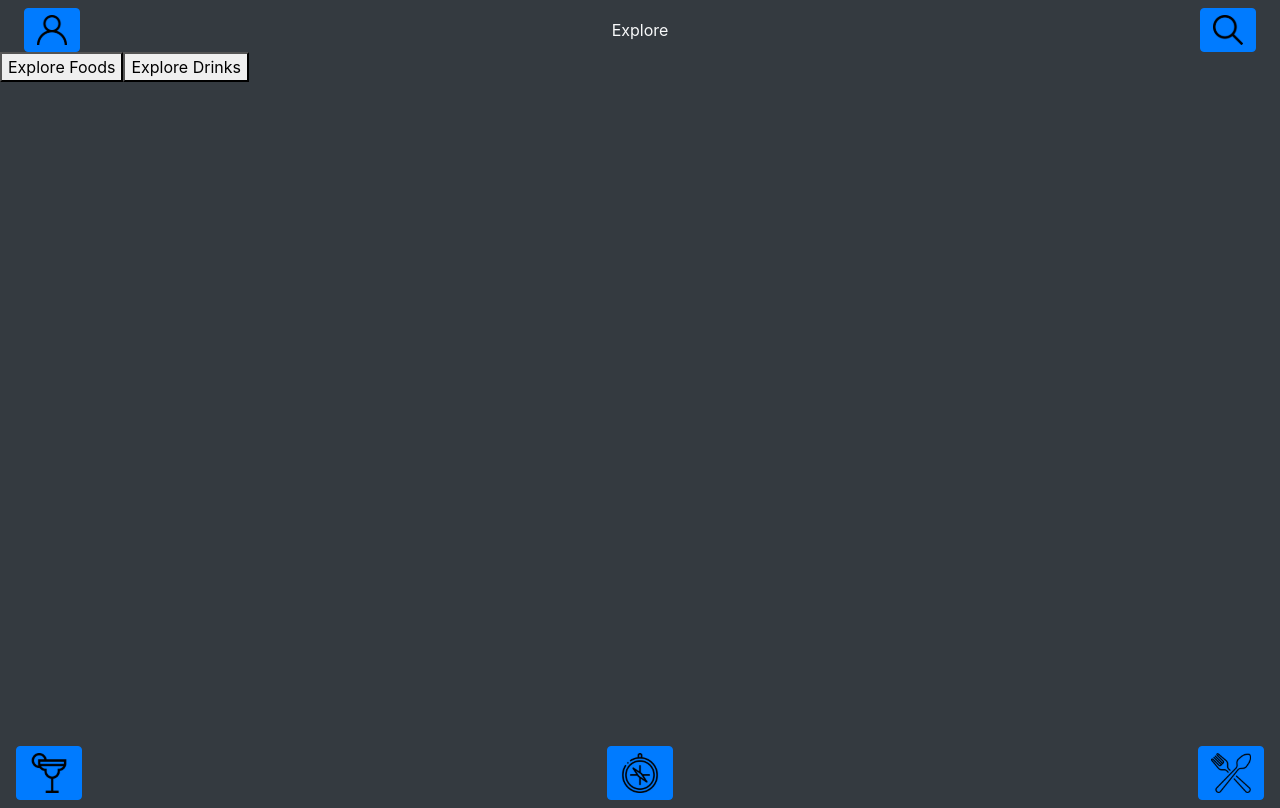
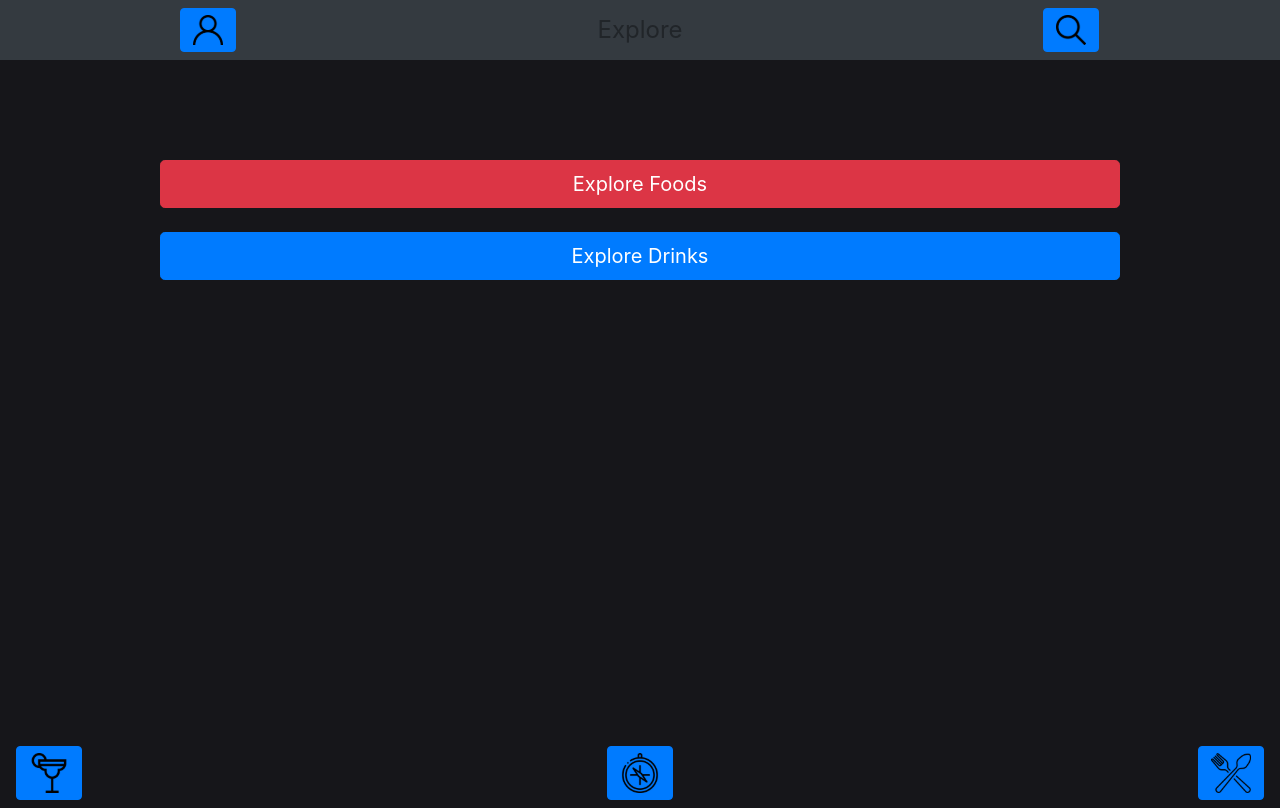
Before and after one commit to victorhsms/recipes-app, a React (Create React App) app: page /explore in a window 1280 px wide. Built offline with nearby package versions, Linux system fonts and the light colour scheme.

Commit message:
estilo do login alterado

```diff
--- a/public/index.html
+++ b/public/index.html
@@ -26,7 +26,7 @@
   <title>React App</title>
 </head>
 
-<body class="bg-dark text-light h-100" ->
+<body class="el-bg h-100" ->
   <noscript>You need to enable JavaScript to run this app.</noscript>
   <div id="root" class="h-100"></div>
   <!--
--- a/src/App.css
+++ b/src/App.css
@@ -28,6 +28,14 @@
   transform-origin: 60px 78px;
 }
 */
+
+.vh-40 {
+  height: 40vh;
+}
+
+.title-header {
+  font-size: 1.5rem;
+}
 
 .meals > .logo {
   animation: shake 1.5s infinite ease;
@@ -66,3 +74,37 @@
     transform: rotate(-10deg);
   }
 }
+
+.el-bg {
+  background-color: #16161a;
+}
+
+.el-headline {
+  color: #fffffe;
+}
+
+.el-p {
+  color: #94a1b2;
+}
+
+.el-btn {
+  background-color: #7f5af0;
+  border: 0;
+  border-radius: 5px;
+  color: #fffffe;
+  font-size: 1.2rem;
+  font-style: bold;
+  padding: 0.6rem;
+}
+
+.il-stroke {
+  background-color: #010101;
+}
+
+.il-secondary {
+  background-color: #72757e;
+}
+
+.il-tertiary {
+  background-color: #2cb67d;
+}
--- a/src/components/Header.js
+++ b/src/components/Header.js
@@ -29,9 +29,9 @@ function Header({ location, history }) {
   };
 
   return (
-    <header>
+    <header className="bg-dark">
 
-      <div className="d-flex align-items-center justify-content-between mt-2 mx-4">
+      <div className="d-flex align-items-center justify-content-around py-2">
         <Link to="/profile">
           <button type="button" className="btn btn-primary">
             <img
@@ -42,7 +42,7 @@ function Header({ location, history }) {
           </button>
         </Link>
 
-        <p data-testid="page-title" className="mb-0">
+        <p data-testid="page-title" className="mb-0 title-header">
           {checkLocationAndGiveName()}
         </p>
 
--- a/src/default_styles/colorsDefault.js
+++ b/src/default_styles/colorsDefault.js
@@ -4,6 +4,8 @@ const colors = {
   bgColor: 'bg-dark',
   TextColor: 'text-light',
   button: 'btn btn-secondary',
+  foodBtnColor: 'btn btn-danger',
+  drinkBtnColor: 'btn btn-primary',
 };
 
 export default colors;
--- a/src/pages/Explore.js
+++ b/src/pages/Explore.js
@@ -3,19 +3,30 @@ import PropTypes from 'prop-types';
 import { Link } from 'react-router-dom';
 import Header from '../components/Header';
 import Footer from '../components/Footer';
+import colors from '../default_styles/colorsDefault';
 
 function Explore({ history, location }) {
   return (
     <div>
       <Header location={ location.pathname } history={ history } />
-      <main>
-        <Link to="/explore/foods">
-          <button type="button" data-testid="explore-foods">
+      <main
+        className="d-flex flex-column align-items-center vh-40 justify-content-center"
+      >
+        <Link to="/explore/foods" className="w-75">
+          <button
+            type="button"
+            data-testid="explore-foods"
+            className={ `${colors.foodBtnColor} w-100 mb-4 btn-lg` }
+          >
             Explore Foods
           </button>
         </Link>
-        <Link to="/explore/drinks">
-          <button type="button" data-testid="explore-drinks">
+        <Link to="/explore/drinks" className="w-75">
+          <button
+            type="button"
+            data-testid="explore-drinks"
+            className={ `${colors.drinkBtnColor} w-100 btn-lg` }
+          >
             Explore Drinks
           </button>
         </Link>
--- a/src/pages/Login.js
+++ b/src/pages/Login.js
@@ -1,7 +1,6 @@
 import PropTypes from 'prop-types';
 import React, { useState } from 'react';
 import validateEmail from '../helpers/validateEmail';
-import colors from '../default_styles/colorsDefault';
 
 function Login({ history }) {
   const [email, setEmail] = useState('');
@@ -23,7 +22,7 @@ function Login({ history }) {
       className="d-flex flex-column gap-4 w-75 mx-auto mt-5"
     >
       <h1
-        className="text-center py-1 mt-4 mb-3"
+        className="text-center py-1 mt-4 mb-3 el-headline"
       >
         Login
       </h1>
@@ -44,7 +43,7 @@ function Login({ history }) {
       <button
         type="submit"
         data-testid="login-submit-btn"
-        className={ `${colors.button}` }
+        className="el-btn"
         disabled={ !validateEmail(email) || password.length < MIN_PASSWORD_LENGTH }
       >
         Enter
```
